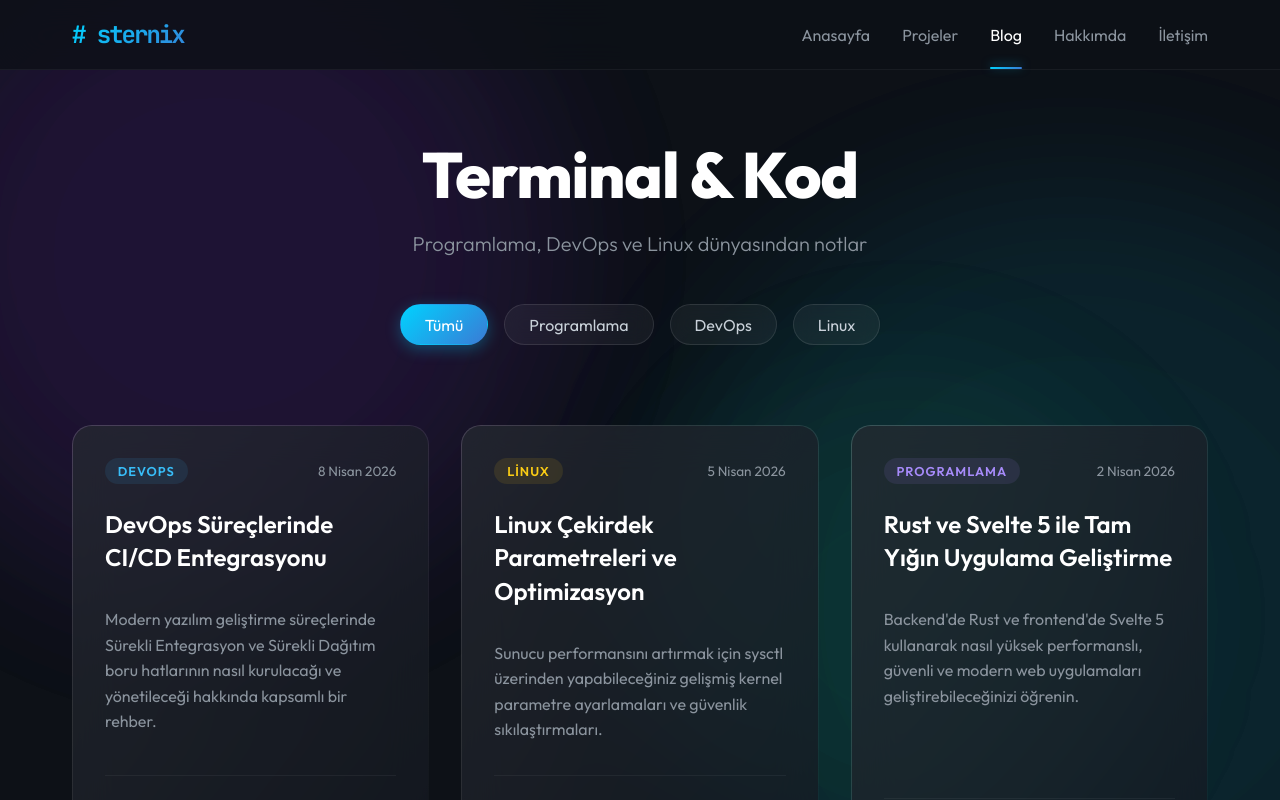
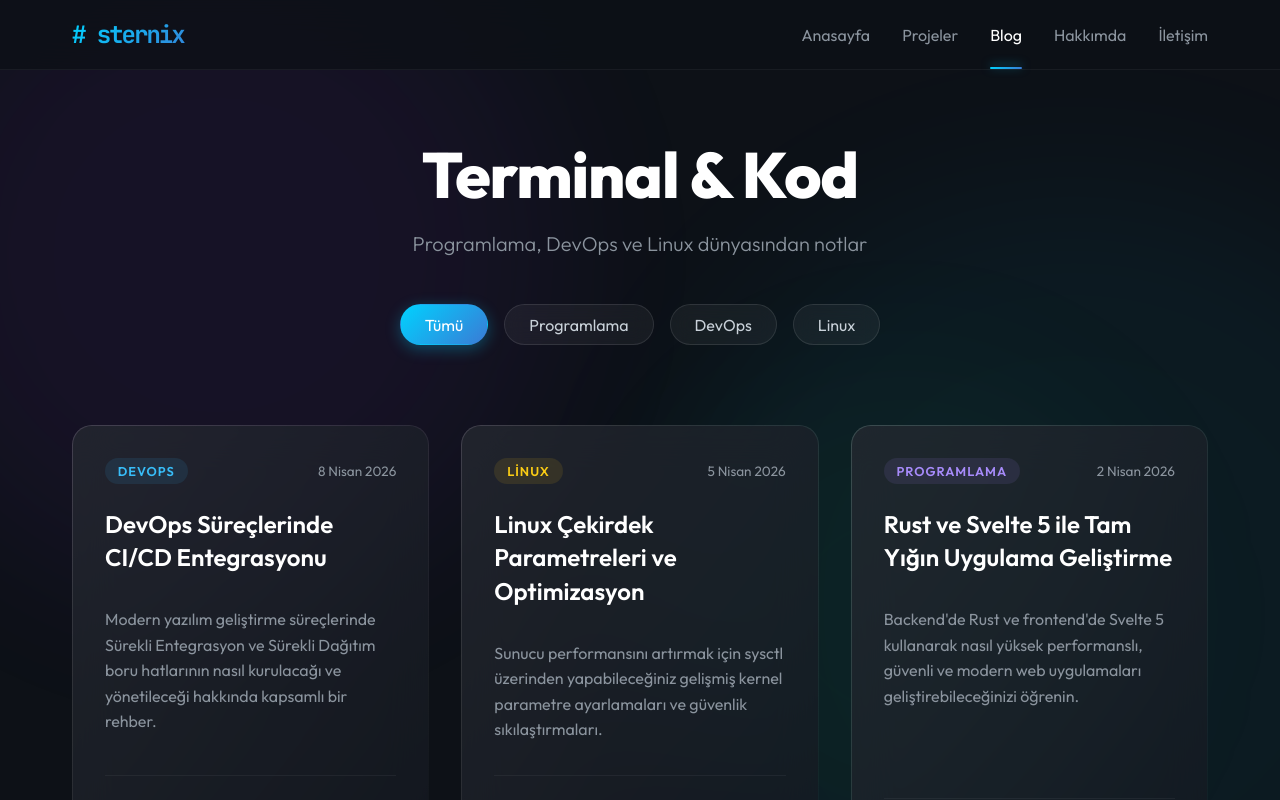
Before and after one commit to sternix/github-site, a SvelteKit app: page /blog in a window 1280 px wide. Shown: the top 800 px of the page. Built offline with nearby package versions, Linux system fonts and the light colour scheme.

Commit message:
refactor: migrate UI components to use premium-card and premium-glass styling across all pages

```diff
--- a/src/routes/+layout.svelte
+++ b/src/routes/+layout.svelte
@@ -61,6 +61,37 @@
     }
 
     :global(*) {
+        box-sizing: border-box;
+    }
+
+    :global(.premium-card) {
+        position: relative;
+        border-radius: 20px;
+        padding: 1px;
+        background: linear-gradient(
+            to bottom right,
+            rgba(255, 255, 255, 0.2),
+            rgba(255, 255, 255, 0.01)
+        );
+        transition:
+            transform 0.4s cubic-bezier(0.4, 0, 0.2, 1),
+            box-shadow 0.4s;
+    }
+
+    :global(.premium-card:hover) {
+        transform: translateY(-10px);
+        box-shadow: 0 20px 40px rgba(0, 0, 0, 0.4);
+    }
+
+    :global(.premium-glass) {
+        background: rgba(20, 25, 33, 0.7);
+        backdrop-filter: blur(20px);
+        -webkit-backdrop-filter: blur(20px);
+        border-radius: 19px;
+        padding: 2rem;
+        height: 100%;
+        display: flex;
+        flex-direction: column;
         box-sizing: border-box;
     }
 
--- a/src/routes/blog/+page.svelte
+++ b/src/routes/blog/+page.svelte
@@ -70,9 +70,6 @@
 </svelte:head>
 
 <main class="blog-container">
-    <div class="blob blob-1"></div>
-    <div class="blob blob-2"></div>
-    <div class="blob blob-3"></div>
 
     <header class="blog-header">
         <h1 class="glitch" data-text="Terminal & Kod">Terminal & Kod</h1>
@@ -94,8 +91,8 @@
 
     <div class="posts-grid">
         {#each filteredPosts as post (post.title)}
-            <article class="post-card">
-                <div class="post-glass">
+            <article class="premium-card">
+                <div class="premium-glass">
                     <div class="post-header">
                         <span
                             class="category-badge {post.category.toLowerCase()}"
@@ -135,55 +132,6 @@
         padding: 4rem 2rem;
         min-height: 100vh;
         z-index: 1;
-    }
-
-    /* Ambient Background effect */
-    .blob {
-        position: fixed;
-        border-radius: 50%;
-        filter: blur(80px);
-        z-index: -1;
-        opacity: 0.5;
-        animation: float 20s infinite ease-in-out alternate;
-    }
-
-    .blob-1 {
-        top: -10%;
-        left: -10%;
-        width: 50vw;
-        height: 50vw;
-        background: rgba(138, 43, 226, 0.15);
-    }
-
-    .blob-2 {
-        bottom: -20%;
-        right: -10%;
-        width: 60vw;
-        height: 60vw;
-        background: rgba(0, 210, 255, 0.1);
-        animation-delay: -5s;
-    }
-
-    .blob-3 {
-        top: 40%;
-        left: 50%;
-        width: 40vw;
-        height: 40vw;
-        background: rgba(43, 226, 138, 0.08);
-        animation-delay: -10s;
-        transform: translate(-50%, -50%);
-    }
-
-    @keyframes float {
-        0% {
-            transform: translate(0, 0) scale(1);
-        }
-        50% {
-            transform: translate(50px, 30px) scale(1.1);
-        }
-        100% {
-            transform: translate(-30px, 50px) scale(0.9);
-        }
     }
 
     /* Header & Typography */
@@ -241,42 +189,10 @@
         box-shadow: 0 4px 15px rgba(0, 210, 255, 0.3);
     }
 
-    /* Post Grid */
     .posts-grid {
         display: grid;
         grid-template-columns: repeat(auto-fill, minmax(340px, 1fr));
         gap: 2rem;
-    }
-
-    .post-card {
-        position: relative;
-        border-radius: 20px;
-        padding: 1px;
-        background: linear-gradient(
-            to bottom right,
-            rgba(255, 255, 255, 0.2),
-            rgba(255, 255, 255, 0.01)
-        );
-        transition:
-            transform 0.4s cubic-bezier(0.4, 0, 0.2, 1),
-            box-shadow 0.4s;
-    }
-
-    .post-card:hover {
-        transform: translateY(-10px);
-        box-shadow: 0 20px 40px rgba(0, 0, 0, 0.4);
-    }
-
-    .post-glass {
-        background: rgba(20, 25, 33, 0.7);
-        backdrop-filter: blur(20px);
-        -webkit-backdrop-filter: blur(20px);
-        border-radius: 19px;
-        padding: 2rem;
-        height: 100%;
-        display: flex;
-        flex-direction: column;
-        box-sizing: border-box;
     }
 
     .post-header {
@@ -322,7 +238,7 @@
         transition: color 0.3s;
     }
 
-    .post-card:hover .post-title {
+    .premium-card:hover .post-title {
         background: linear-gradient(135deg, #00d2ff 0%, #3a7bd5 100%);
         -webkit-background-clip: text;
         background-clip: text;
```
Also changed, not shown: src/routes/about/+page.svelte (+9 -13 lines), src/routes/contact/+page.svelte (+12 -12 lines), src/routes/projects/+page.svelte (+3 -32 lines).
